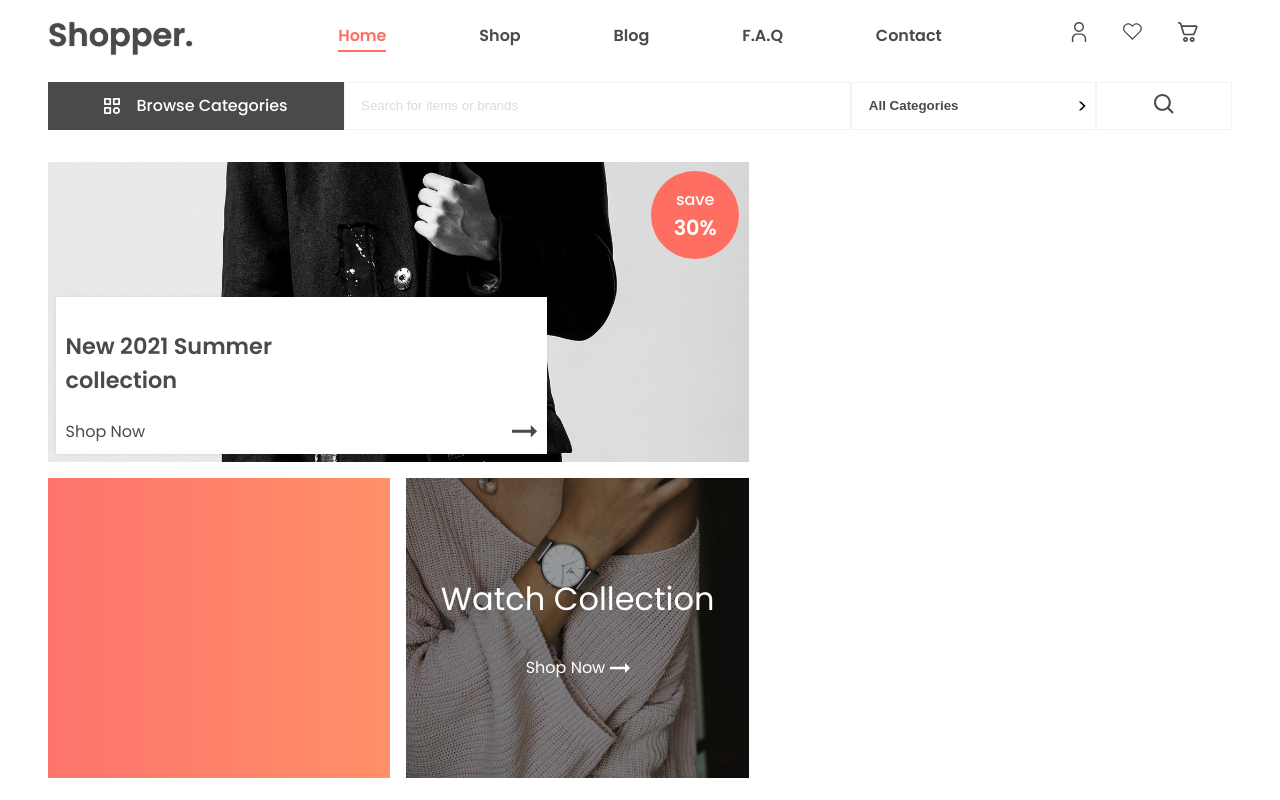
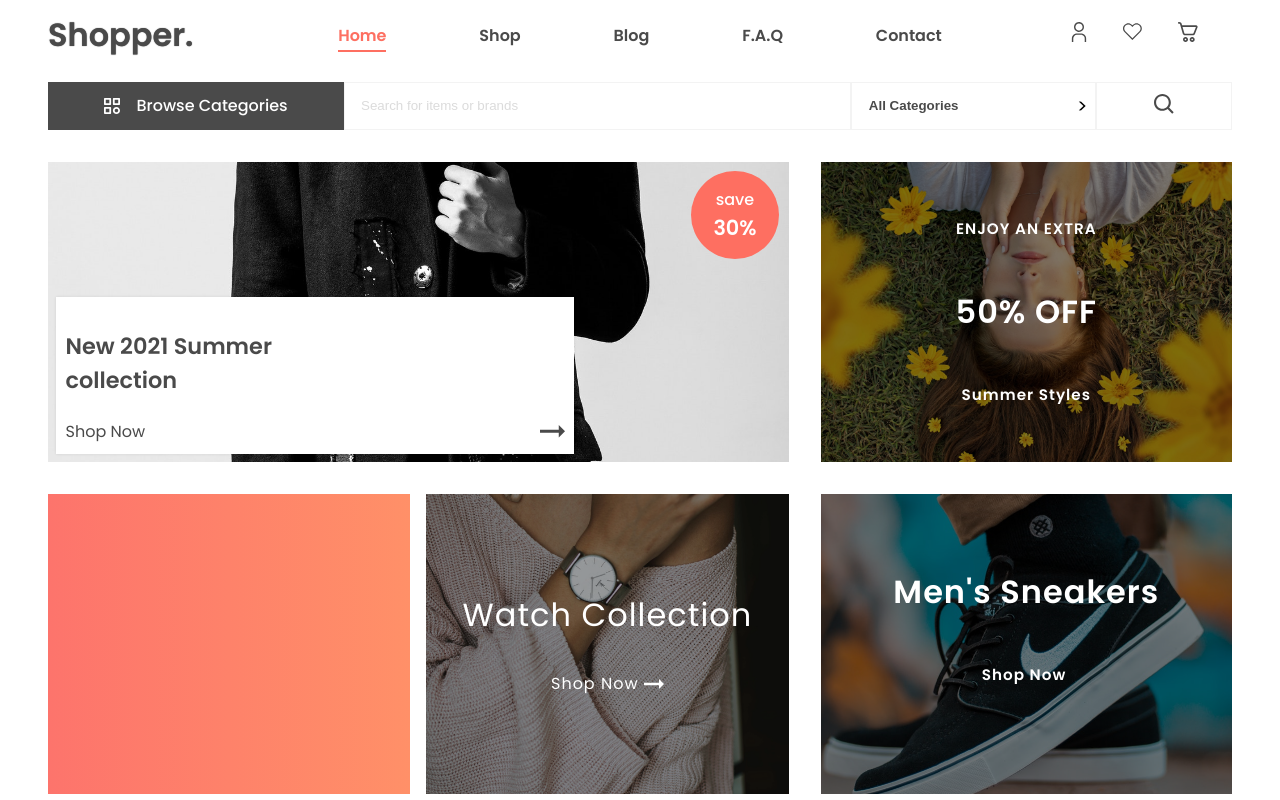
Before and after one commit to Ahd-3hd/next-ecommerce-ts, a Next.js app: page / in a window 1280 px wide. Built offline with nearby package versions, Linux system fonts and the light colour scheme.

Commit message:
finish tiles

```diff
--- a/components/Header/index.style.tsx
+++ b/components/Header/index.style.tsx
@@ -5,12 +5,16 @@ export const Wrapper = styled.header`
 
   @media (min-width: ${({ theme: { breakpoints } }) => breakpoints.md}) {
     display: grid;
-    grid-template-columns: 1.5fr 1fr;
-    grid-gap: 1rem;
+    grid-template-columns: 1.8fr 1fr;
+    grid-gap: 2rem;
   }
 `;
 
-export const Column = styled.div``;
+export const Column = styled.div`
+  display: flex;
+  flex-direction: column;
+  justify-content: space-between;
+`;
 
 export const Collection = styled.a`
   display: block;
@@ -80,7 +84,7 @@ export const ColumnBottomWrapper = styled.div`
     display: grid;
     grid-template-columns: 1fr 1fr;
     grid-gap: 1rem;
-    margin-top: 1rem;
+    margin-top: 2rem;
   }
 `;
 export const ColumnBottomContainer = styled.a`
@@ -115,11 +119,68 @@ export const ColumnBottomContainerText = styled.p<{ big?: boolean }>`
   }
   font-size: ${({ big }) => (big ? "2rem" : "1rem")};
   margin: 1rem 0;
+  letter-spacing: 1px;
 `;
 export const NewsletterContainer = styled.div`
   height: 300px;
   background: linear-gradient(to right, #fd746c, #ff9068);
 `;
 
-export const SalesContainer = styled.div``;
-export const SneakersContainer = styled.div``;
+export const SalesContainer = styled.a`
+  background: url("/imgs/sales.jpg") no-repeat;
+  background-size: 100%;
+  background-position: center;
+  height: 300px;
+  position: relative;
+
+  ::after {
+    content: "";
+    width: 100%;
+    height: 100%;
+    background: rgba(0, 0, 0, 0.5);
+    position: absolute;
+    left: 0;
+    top: 0;
+  }
+  display: flex;
+  flex-direction: column;
+  align-items: center;
+  justify-content: center;
+  text-align: center;
+  transition: background-size 0.6s ease;
+  :hover {
+    background-size: 120%;
+  }
+`;
+
+export const SalesText = styled.p<{ big?: boolean }>`
+  color: #fff;
+  z-index: 3;
+  font-weight: 600;
+  font-size: ${({ big }) => (big ? "2rem" : "0.95rem")};
+  letter-spacing: 1px;
+`;
+export const SneakersContainer = styled.a`
+  display: flex;
+  flex-direction: column;
+  align-items: center;
+  justify-content: center;
+  background: url("/imgs/sneakers.jpg") no-repeat;
+  background-size: 160%;
+  background-position: center;
+  height: 300px;
+  transition: background-size 0.6s ease;
+  position: relative;
+  :hover {
+    background-size: 180%;
+  }
+  ::after {
+    content: "";
+    background: rgba(0, 0, 0, 0.5);
+    position: absolute;
+    width: 100%;
+    height: 100%;
+    top: 0;
+    left: 0;
+  }
+`;
--- a/components/Header/index.tsx
+++ b/components/Header/index.tsx
@@ -13,6 +13,7 @@ import {
   ColumnBottomContainerText,
   SalesContainer,
   SneakersContainer,
+  SalesText,
 } from "./index.style";
 import Link from "next/link";
 import ArrowRightIcon from "../../svg/ArrowRightIcon.svg";
@@ -53,8 +54,21 @@ const Header = () => {
         </ColumnBottomWrapper>
       </Column>
       <Column>
-        <SalesContainer></SalesContainer>
-        <SneakersContainer></SneakersContainer>
+        <Link href="/sales" passHref>
+          <SalesContainer>
+            <SalesText>ENJOY AN EXTRA</SalesText>
+            <SalesText big>50% OFF</SalesText>
+            <SalesText>Summer Styles</SalesText>
+          </SalesContainer>
+        </Link>
+        <Link href="/sneakers" passHref>
+          <SneakersContainer>
+            <SalesText big>Men's Sneakers</SalesText>
+            <SalesText>
+              Shop Now <ArrowRightIcon />
+            </SalesText>
+          </SneakersContainer>
+        </Link>
       </Column>
     </Wrapper>
   );
```
Also changed, not shown: public/imgs/sneakers.jpg (added).
